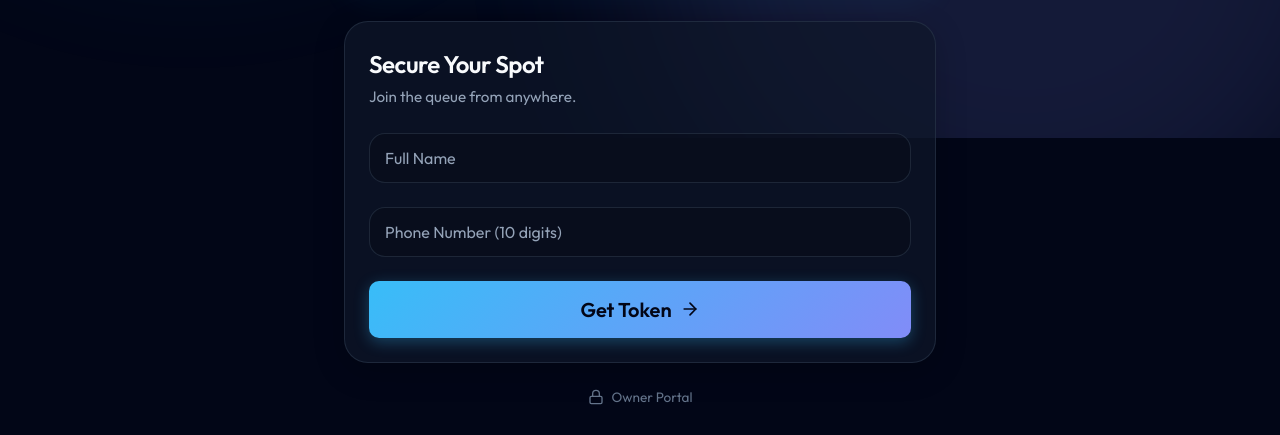
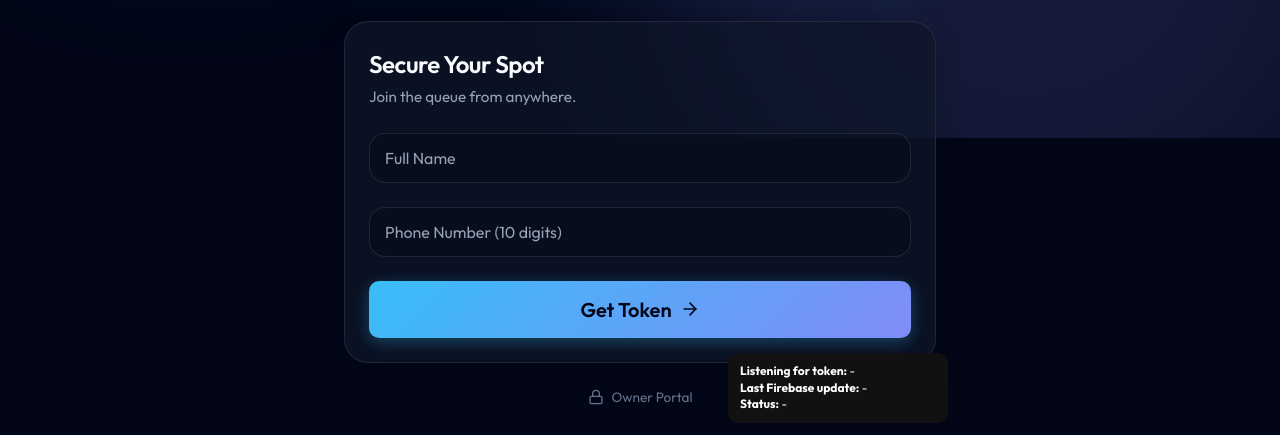
Before and after one commit to Yash-Thesiya/salon01, a plain HTML site: page index.html in a window 1280 px wide. Shown: the part 662-1097 px from the top of the page. Drawn offline with Linux system fonts and the light colour scheme; no server answers.

Commit message:
Add Firebase debug panel to index.html

```diff
--- a/index.html
+++ b/index.html
@@ -168,6 +168,12 @@
                 Owner Portal
             </a>
         </footer>
+
+        <div id="firebase-debug-panel" style="position:fixed; bottom:12px; right:12px; z-index:9997; background:#111; color:#fff; border-radius:10px; padding:10px 12px; font-size:12px; line-height:1.4; min-width:220px;">
+            <div><strong>Listening for token:</strong> <span id="debug-token">-</span></div>
+            <div><strong>Last Firebase update:</strong> <span id="debug-last-update">-</span></div>
+            <div><strong>Status:</strong> <span id="debug-status">-</span></div>
+        </div>
     </div>
 
     <!-- Owner Dashboard -->
```
